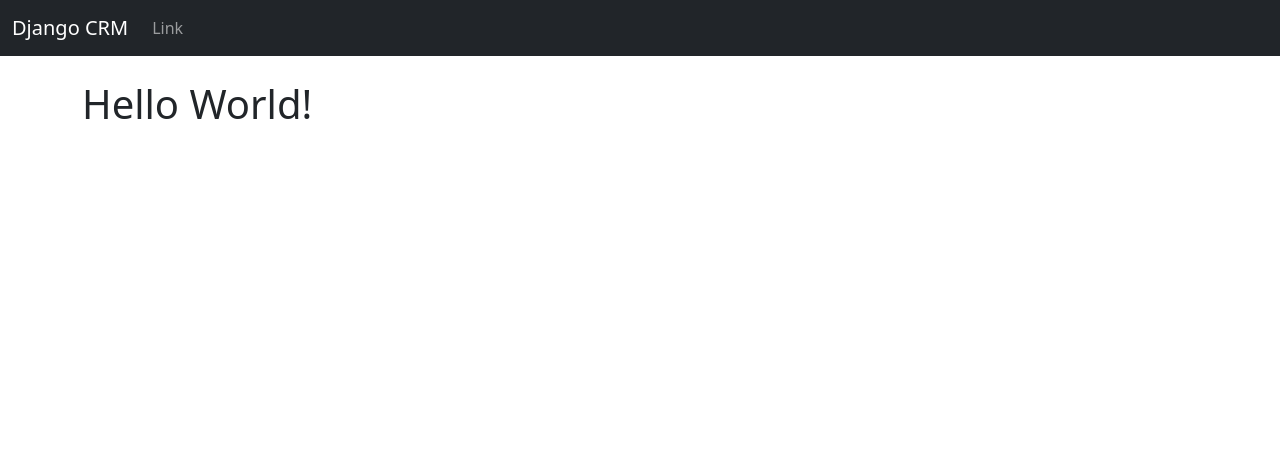
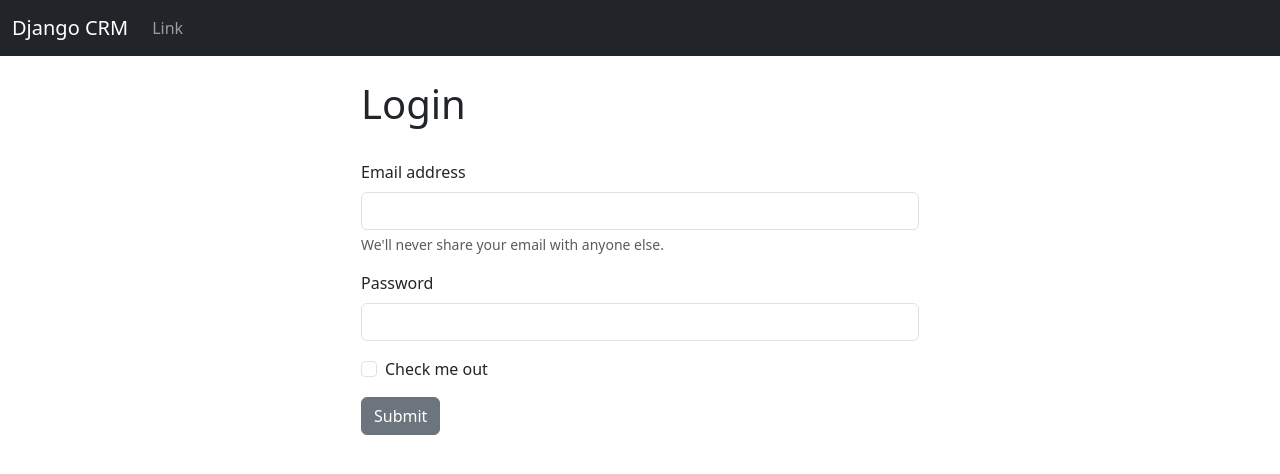
Before and after one commit to CoderSales/Following-Django-Proj-CRM-App-Tutorial, a Django app: page / in a window 1280 px wide. Shown: the top 474 px of the page. Run offline with Django 4.2, Linux system fonts and the light colour scheme.

Commit message:
Add form and customize

```diff
--- a/dcrm/website/templates/home.html
+++ b/dcrm/website/templates/home.html
@@ -2,6 +2,34 @@
 
 {%block content %}
 
-<h1>Hello World!</h1>
+<div class="col-md-6 offset-md-3">
+
+<h1>Login</h1>
+<br/>
+
+<form method="POST" action="{% url 'home' %}"
+	{% csrf_token %}
+	<form>
+	  <div class="mb-3">
+	    <label for="exampleInputEmail1" class="form-label">Email address</label>
+	    <input type="email" class="form-control" id="exampleInputEmail1" aria-describedby="emailHelp">
+	    <div id="emailHelp" class="form-text">We'll never share your email with anyone else.</div>
+	  </div>
+	  <div class="mb-3">
+	    <label for="exampleInputPassword1" class="form-label">Password</label>
+	    <input type="password" class="form-control" id="exampleInputPassword1">
+	  </div>
+	  <div class="mb-3 form-check">
+	    <input type="checkbox" class="form-check-input" id="exampleCheck1">
+	    <label class="form-check-label" for="exampleCheck1">Check me out</label>
+	  </div>
+	  <button type="submit" class="btn btn-secondary">Submit</button>
+	</form>
+
+</form>
+
+
+</div>
+
 
 {% endblock %}
--- a/dcrm/website/urls.py
+++ b/dcrm/website/urls.py
@@ -3,4 +3,6 @@ from . import views
 
 urlpatterns = [
     path('', views.home, name='home'),
+    # path('login/', views.login_user, name='login'),
+    # path('logout/', views.logout_user, name='logout'),
 ]
--- a/dcrm/website/views.py
+++ b/dcrm/website/views.py
@@ -5,10 +5,8 @@ from django.contrib import messages
 
 
 def home(request):
+
 	return render(request, 'home.html', {})
-
-def login_user(request):
-	pass
 
 def logout_user(request):
 	pass
```
Also changed, not shown: README.md.
